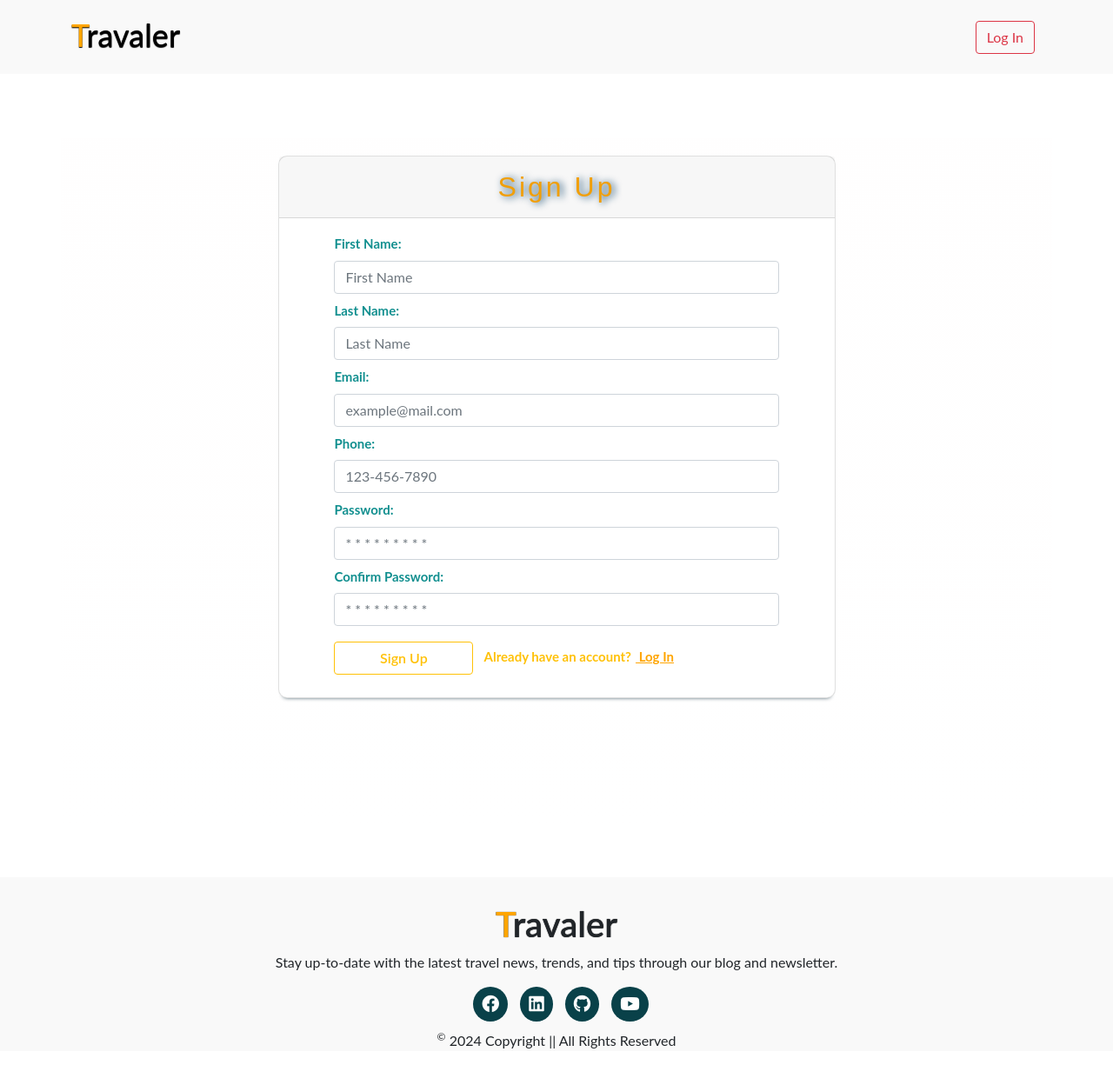
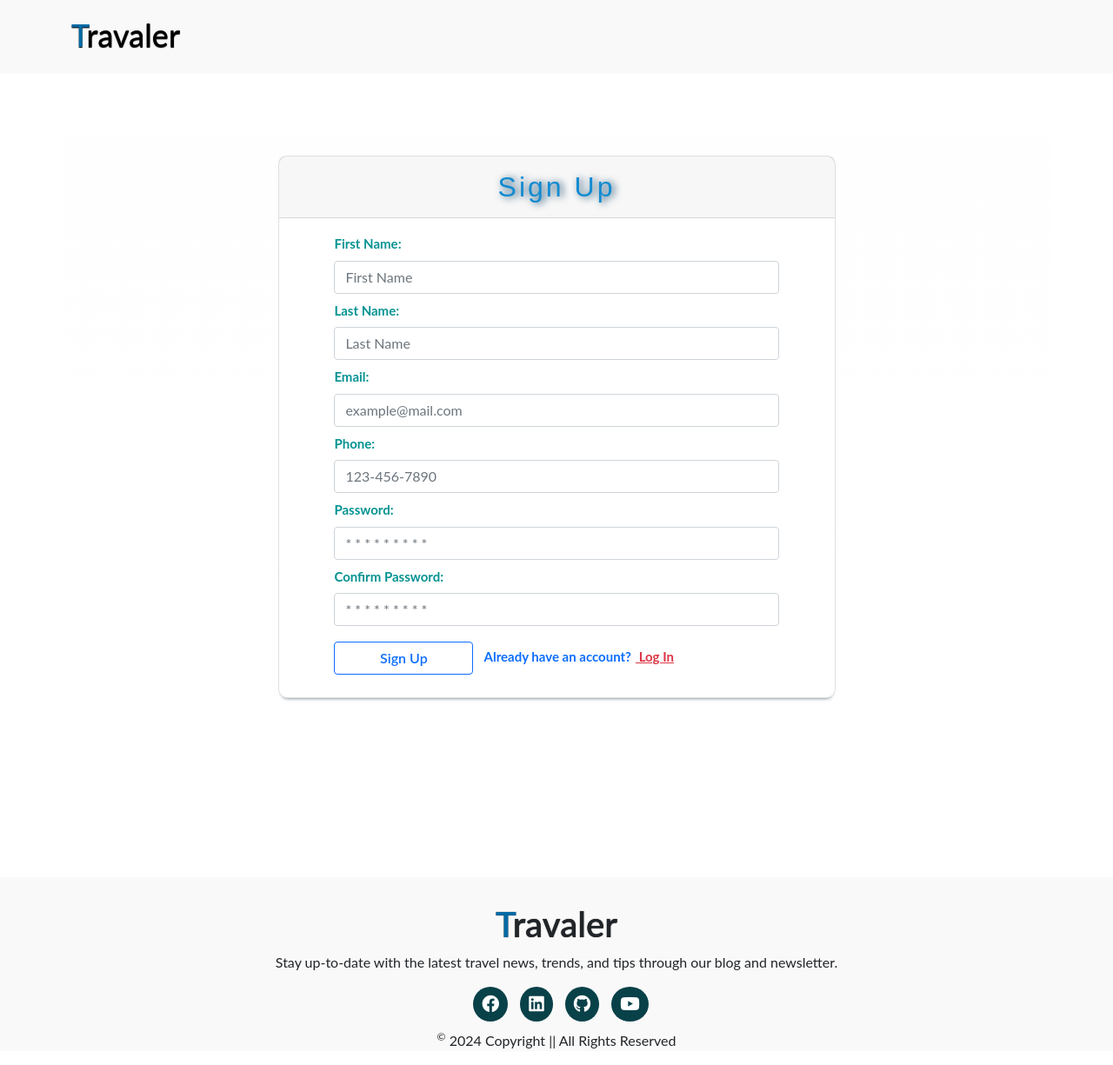
Before and after one commit to Ahamed-Shojib/Travaler.com, a PHP site: page /User/user_signup.php in a window 1280 px wide. Shown: the whole page at 87% size. Run offline with PHP 8.4, Linux system fonts and the light colour scheme.

Commit message:
Css Change

```diff
--- a/User/user_signup.php
+++ b/User/user_signup.php
@@ -54,19 +54,10 @@ if(isset($_POST['submit'])){
     <!-- Navbar Start -->
     <nav class="navbar navbar-expand-lg" id="navbar">
         <div class="container" id="nav_bar">
-            <a class="navbar-brand" href="index.php" id="logo"><span>T</span>ravaler</a>
+            <a class="navbar-brand" href="../index.php" id="logo"><span>T</span>ravaler</a>
             <button class="navbar-toggler" type="button" data-bs-toggle="collapse" data-bs-target="#mynavbar">
                 <span><i class="fa-solid fa-bars"></i></span>
             </button>
-            <div class="collapse navbar-collapse" id="mynavbar">
-                <ul class="navbar-nav me-auto">
-
-
-                </ul>
-
-                <a class="btn btn-outline-danger mx-2 my-2" href="user_login.php">Log
-                    In</a>
-            </div>
         </div>
     </nav>
     <!-- Navbar End -->
@@ -86,7 +77,7 @@ if(isset($_POST['submit'])){
             <div class="col-md-7 mx-auto">
                 <div class="card">
                     <div class="card-header">
-                        <h4 class="text-center my-2"><a href="index.php">Sign Up</a></h4>
+                        <h4 class="text-center my-2"><a href="../index.php">Sign Up</a></h4>
                     </div>
                     <form action="#" method="post">
                         <label class="my-2" for="first-name">First
@@ -116,11 +107,12 @@ if(isset($_POST['submit'])){
                         <input class="form-control" type="password" name="confirm_password" id="confirm-password"
                             placeholder="* * * * * * * * *" required>
 
-                        <input class="btn btn-outline-warning my-3" type="submit" name="submit" onclick="success_msg()"
+                        <input class="btn btn-outline-primary my-3" type="submit" name="submit" onclick="success_msg()"
                             value="Sign Up">
 
-                        <label class="my-4 mx-2 text-warning" for="login">Already have an account?<a
-                                style="margin-left:5px; color: #ffa500;" href="user_login.php"> Log In</a></label>
+                        <label class="my-4 mx-2 text-primary" for="login">Already have an account?<a class="text-danger"
+                                style="margin-left:5px; color:rgb(13, 129, 197);" href="user_login.php"> Log
+                                In</a></label>
                     </form>
                 </div>
             </div>
@@ -128,7 +120,9 @@ if(isset($_POST['submit'])){
     </div>
     <!-- Footer Start -->
     <footer id="footer">
-        <h1><span>T</span>ravaler</h1>
+        <h1>
+            <span id="logo_T">T</span>ravaler
+        </h1>
         <p>Stay up-to-date with the latest travel news, trends, and tips through
             our blog and newsletter.</p>
         <div class="social-links">
--- a/css/style.css
+++ b/css/style.css
@@ -26,12 +26,16 @@
     margin-bottom: 5px;
 }
 
+#footer #logo_T {
+    color: #056aa5;
+}
+
 #logo span {
-    color: #ffa500;
+    color: #056aa5;
 }
 
 .navbar-toggler span {
-    color: #ffa500;
+    color: #056aa5;
 }
 
 .navbar-nav {
@@ -214,7 +218,7 @@
 }
 
 label {
-    color: rgb(17, 143, 143);
+    color: rgb(4, 146, 146);
     font-size: 15px;
     font-weight: bold;
 }
@@ -449,7 +453,7 @@ label {
 }
 
 #footer h1 span {
-    color: #ffa500;
+    color: #067a92;
 }
 
 .social-links i {
@@ -555,7 +559,7 @@ label {
     text-decoration: none;
     font-weight: 500;
     font-size: xx-large;
-    color: #f19f07;
+    color: #128bd1;
     text-shadow: 3px 1px 8px #063d64;
     font-family: fantasy;
     letter-spacing: 3px;
--- a/location/bangladesh.php
+++ b/location/bangladesh.php
@@ -51,14 +51,16 @@ $trending_result = $conn->query($trending_query);
                     </div>
                     <?php } ?>
                 </div>
+
                 <button class="carousel-control-prev" type="button" data-bs-target="#exploreBangladeshCarousel"
                     data-bs-slide="prev">
                     <span class="carousel-control-prev-icon" aria-hidden="true"></span>
                     <span class="visually-hidden">Previous</span>
                 </button>
+
                 <button class="carousel-control-next" type="button" data-bs-target="#exploreBangladeshCarousel"
                     data-bs-slide="next">
-                    <span class="carousel-control-next-icon" aria-hidden="true"></span>
+                    <span class="carousel-control-next-icon " aria-hidden="true"></span>
                     <span class="visually-hidden">Next</span>
                 </button>
             </div>
```
Also changed, not shown: other parts of css/style.css (+13 -12 lines), User/user_login.php (+7 -4 lines), css/StyleX.css (+15 -6 lines), index.php (+9 -7 lines), location/India.php (+18 -7 lines).
